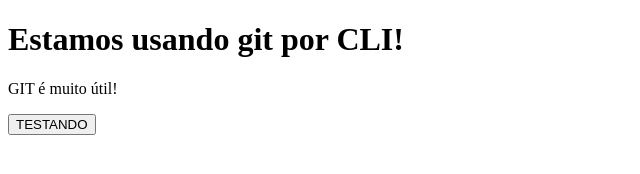
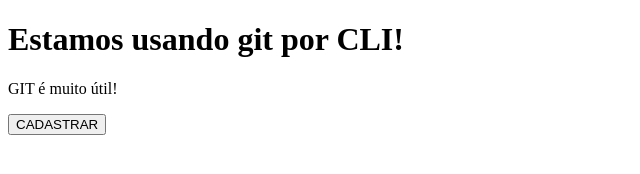
Before and after one commit to joaovictormo/techdive_s3a4, a plain HTML site: page index.html in a window 1280 px wide. Shown: the full height of the page, 0-640 px from the left. Drawn offline with Linux system fonts and the light colour scheme.

Commit message:
alterado nome do botão

```diff
--- a/index.html
+++ b/index.html
@@ -10,6 +10,6 @@
     <h1>Estamos usando git por CLI!</h1>
     <p>GIT é muito útil!</p>
 
-    <button>TESTANDO</button>
+    <button>CADASTRAR</button>
 </body>
 </html>
```
